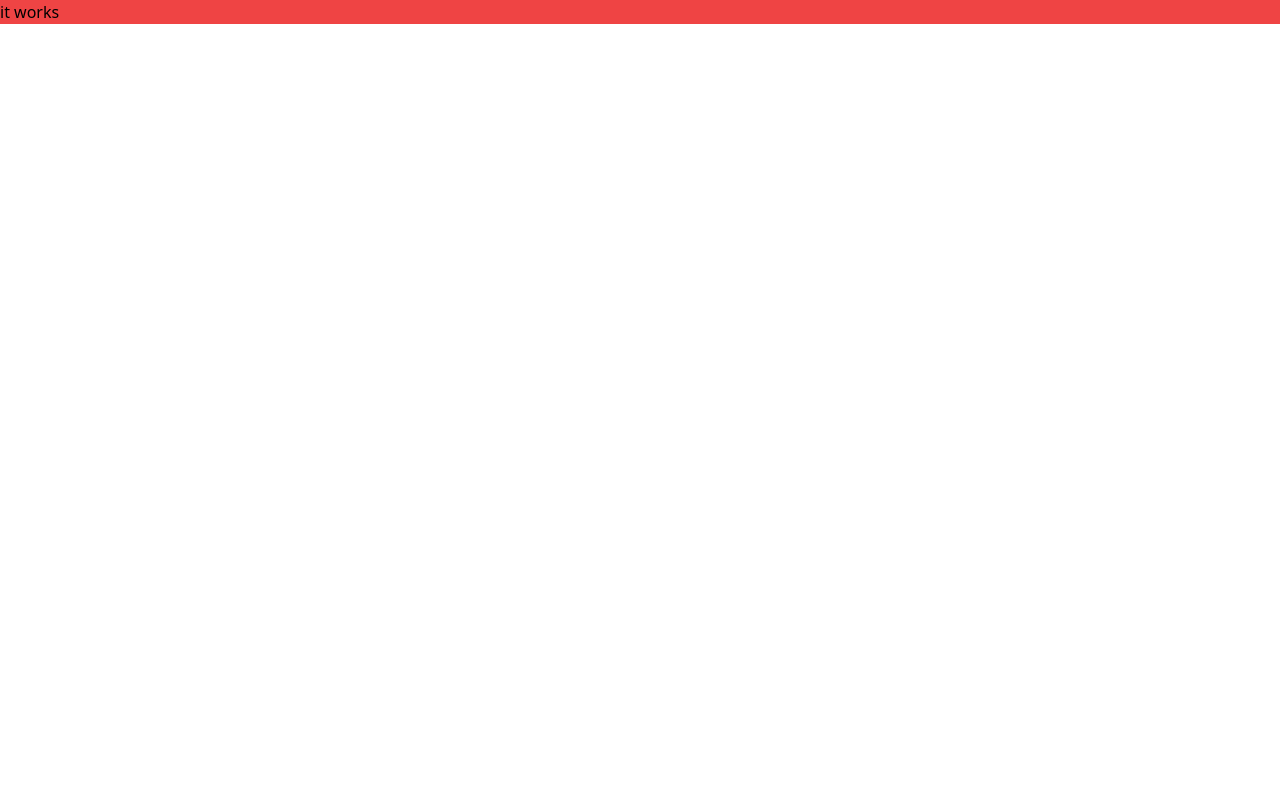
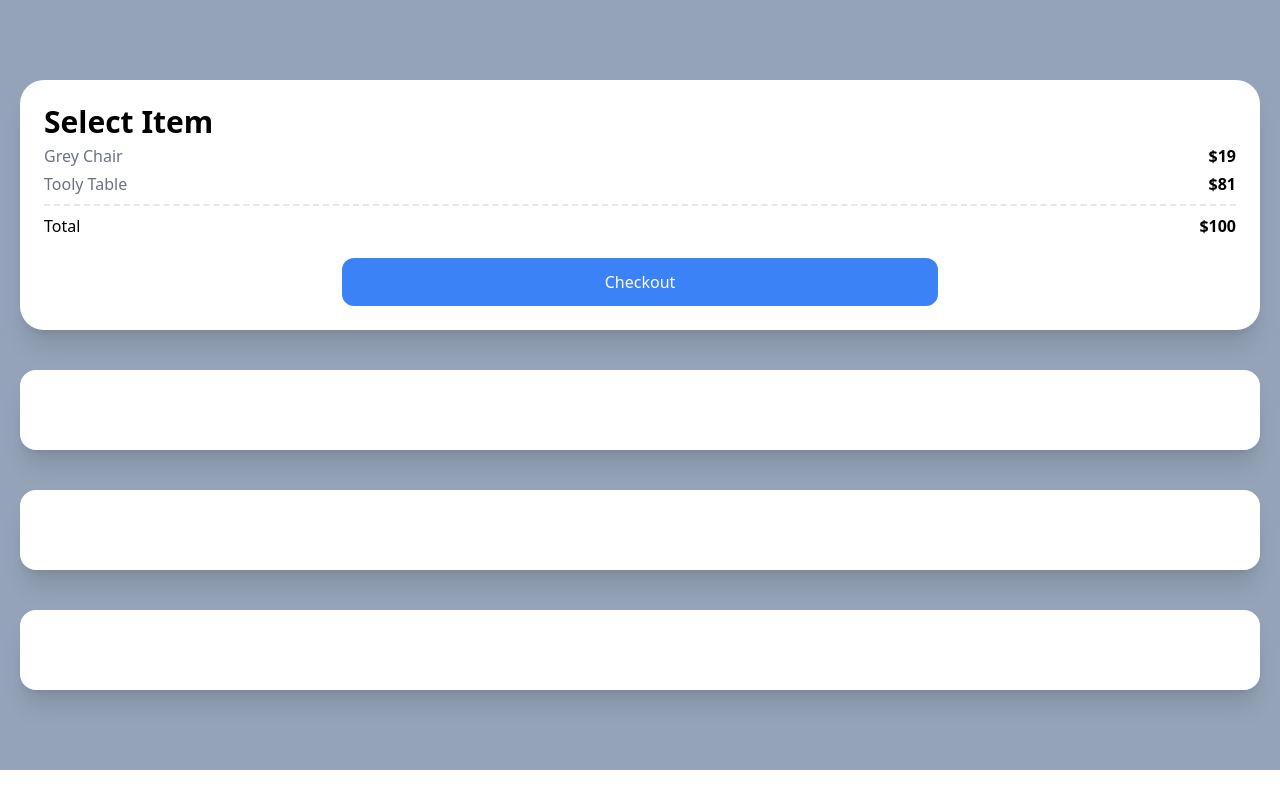
Before and after one commit to leekyungho112/carrot-market, a Next.js app: page / in a window 1280 px wide. Built offline with nearby package versions, Linux system fonts and the light colour scheme.

Commit message:
Practice tailwindCSS UI

```diff
--- a/pages/index.tsx
+++ b/pages/index.tsx
@@ -2,8 +2,28 @@
 
 const Home: NextPage = () => {
   return (
-    <div className="bg-red-500">
-      <h1 className="text-black-500">it works</h1>
+    <div className="bg-slate-400 py-20 px-5 grid gap-10">
+      <div className="bg-white p-6 rounded-3xl shadow-xl">
+        <span className="font-semibold text-3xl">Select Item</span>
+        <div className="flex justify-between my-1">
+          <span className="text-gray-500">Grey Chair</span>
+          <span className="font-semibold">$19</span>
+        </div>
+        <div className="flex justify-between">
+          <span className="text-gray-500">Tooly Table</span>
+          <span className="font-semibold">$81</span>
+        </div>
+        <div className=" flex justify-between mt-2 pt-2 border-t-2 border-dashed">
+          <span>Total</span>
+          <span className="font-semibold">$100</span>
+        </div>
+        <div className="mt-5 bg-blue-500 text-white p-3 text-center rounded-xl w-1/2 mx-auto">
+          Checkout
+        </div>
+      </div>
+      <div className="bg-white p-10 rounded-2xl shadow-xl"></div>
+      <div className="bg-white p-10 rounded-2xl shadow-xl"></div>
+      <div className="bg-white p-10 rounded-2xl shadow-xl"></div>
     </div>
   );
 };
```
